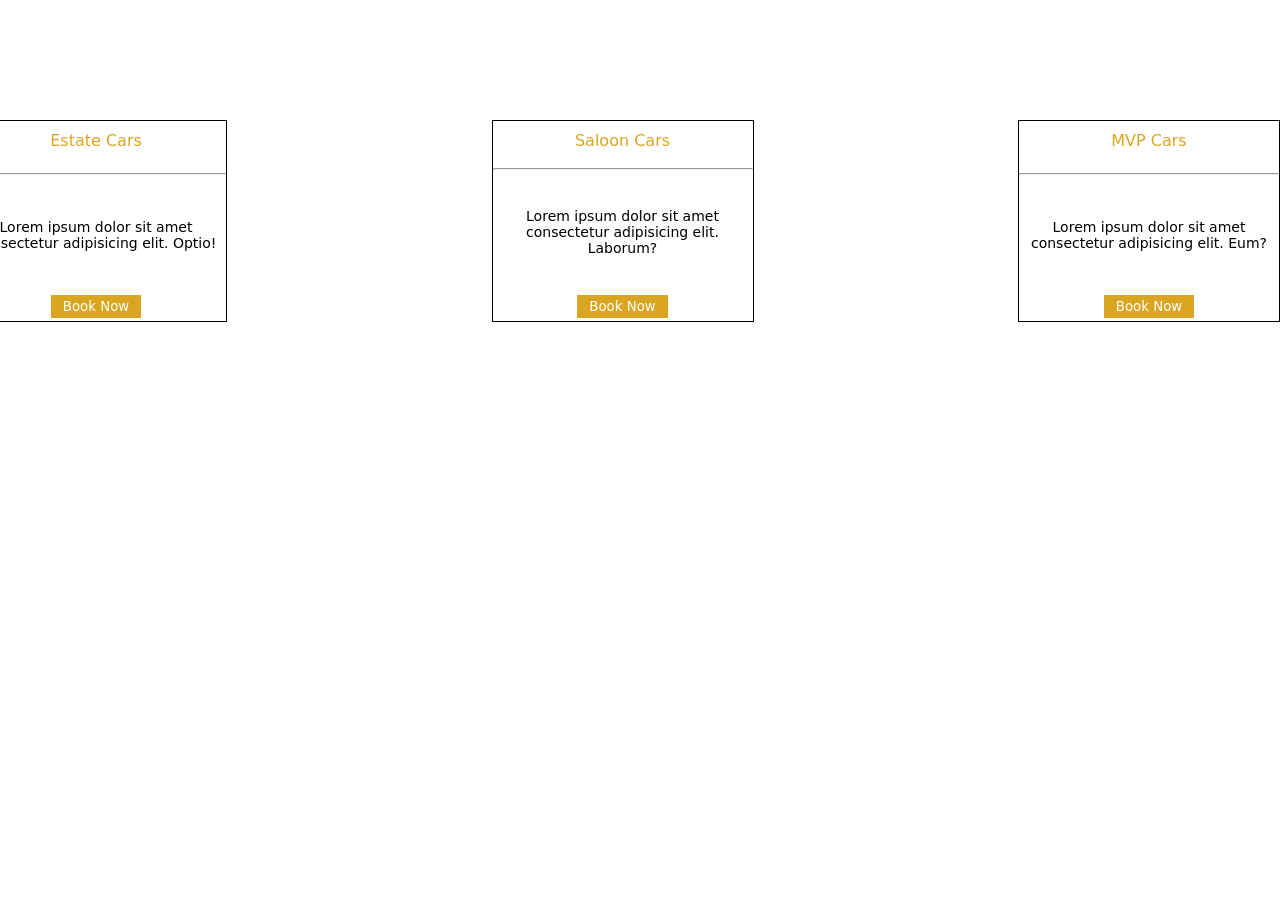
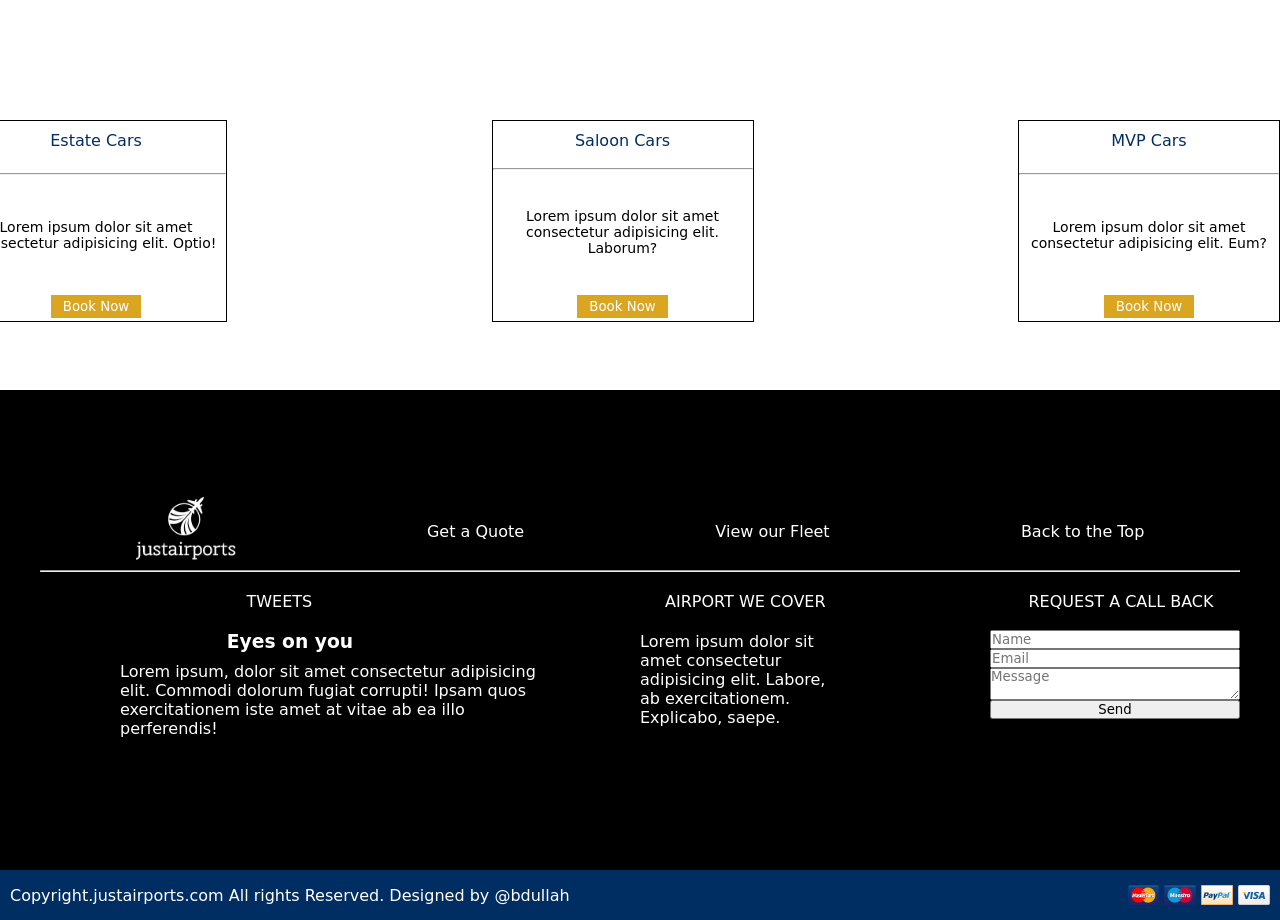
Before and after one commit to Abdullah-Arshad03/JustAirport-Web-project, a plain HTML site: page index.html in a window 1280 px wide. Shown: the part 2820-3740 px from the top of the page. Before the commit the page ends 3210 px from the top, so only its background shows below. Drawn offline with Linux system fonts and the light colour scheme; a web font is replaced by a local one.

Commit message:
all website completed

```diff
--- a/index.html
+++ b/index.html
@@ -281,5 +281,54 @@
             </div>
           </div>
      </section>
+     <section class="fifth">
+        <footer class="footer">
+            <div class="top-tier-footer">
+                 <img class="footer-logo" width="100px" src="/images/Vector Smart Object.png" alt="">
+                 <p>Get a Quote</p>
+                 <p>View our Fleet</p>
+                 <p>Back to the Top</p>
+
+            </div>
+            <hr class="hr">
+            <div class="second-tier-footer">
+                 <p class="tweet">TWEETS</p>
+                 <p class="airport-we-cover">
+                    AIRPORT WE COVER
+                 </p>
+                 <p class="request-a-call">REQUEST A CALL BACK</p>
+
+            </div>
+            <div class="third-tier-footer">
+                <div class="contain-one">
+                    <h3>Eyes on you</h3>
+                    <p>Lorem ipsum, dolor sit amet consectetur adipisicing elit. Commodi dolorum fugiat corrupti! Ipsam quos exercitationem iste amet at vitae ab ea illo perferendis!</p>
+                </div>
+                <div class="contain-two">
+                    Lorem ipsum dolor sit amet consectetur adipisicing elit. Labore, ab exercitationem. Explicabo, saepe.
+                </div>
+                <div class="contain-three">
+                    <div class="footer-form">
+                    <input type="text" class="name" placeholder="Name">
+                    <input type="email" name="email" id="email" placeholder="Email">
+                    <textarea type="text" placeholder="Message"></textarea>
+                    <button class="send">Send</button>
+                </div>
+                </div>
+
+            </div>
+        </footer>
+     </section>
+
+   <div style="background-color: #002D62; height: 50px; display: flex; justify-content: space-between; align-items: center;">
+  <p style="color: white; margin-left: 10px;">Copyright.justairports.com All rights Reserved. Designed by @bdullah </p>
+  <div style="display: flex; justify-content:  flex-end;  margin-right: 10px;">
+    <img src="/images/Layer 52.png" alt="Logo 1" style="height: 20px; margin-right: 5px;">
+    <img src="/images/Layer 53.png" alt="Logo 2" style="height: 20px; margin-right: 5px;">
+    <img src="/images/Layer 50.png" alt="Logo 3" style="height: 20px; margin-right: 5px;">
+    <img src="/images/Layer 51.png" alt="Logo 4" style="height: 20px;">
+  </div>
+</div>
+
 </body>
 </html>
--- a/style.css
+++ b/style.css
@@ -289,7 +289,7 @@
 {
    margin-bottom: -30px;
     padding: 10px 0px;
-    color: goldenrod;
+    color: #002D62;
     text-align: center;
 }
 .box-desc{
@@ -309,3 +309,88 @@
     background-color: goldenrod;
     color: white;
 }
+
+/* footer-styling */
+
+.fifth{
+    overflow-x: hidden ;
+    height: 60vh;
+    background-color: black;
+    color: white;
+    display: flex;
+    justify-content: center;
+    align-items: center;
+}
+.footer{
+    display: flex;
+    justify-content: space-around;
+    flex-direction: column;
+}
+.top-tier-footer{
+    display: flex;
+    justify-content: space-around;
+}
+.footer-logo{
+    margin-top: -25px;
+    margin-bottom: 10px;
+}
+.second-tier-footer{
+    display: flex;
+    justify-content: space-around;
+    margin-top: 20px;
+}
+.third-tier-footer{
+    display: flex;
+    justify-content: space-around;
+
+}
+.tweet{
+    margin-left: 180px;
+
+}
+.airport-we-cover{
+    margin-left: 300px;
+}
+.request-a-call{
+    margin-left: 150px;
+}
+.contain-one{
+     margin-top: 20px;
+    display: flex;
+    flex-direction: column;
+    justify-content: center;
+    align-items: center;
+    width: 500px;
+    /* margin-left: 300px; */
+}
+.contain-one p{
+    margin-top: 10px;
+    margin-left: 80px;
+}
+.contain-two{
+    margin-top: 20px;
+    display: flex;
+    flex-direction: column;
+    justify-content: center;
+    align-items: center;
+    width: 200px;
+    margin-top: 10px;
+    margin-left: 100px;
+}
+
+.contain-three{
+    width: 400px;
+    display: flex;
+    justify-content: space-around;
+    flex-direction: column;
+
+}
+.footer-form{
+    margin-left: 150px;
+    display: flex;
+    justify-content: space-around;
+    flex-direction: column;
+}
+.contain-fourth p{
+    /* width: 400px; */
+}
```
